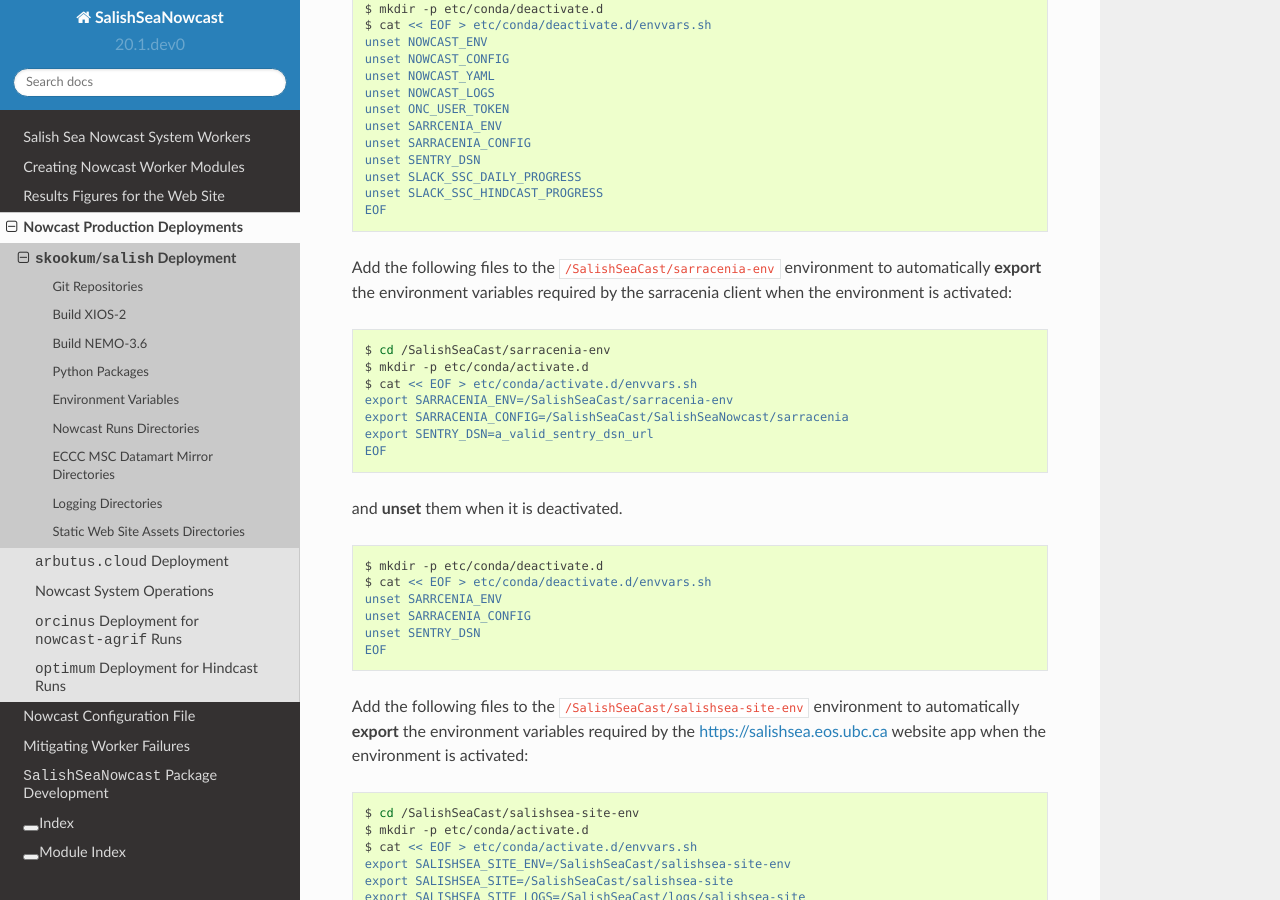
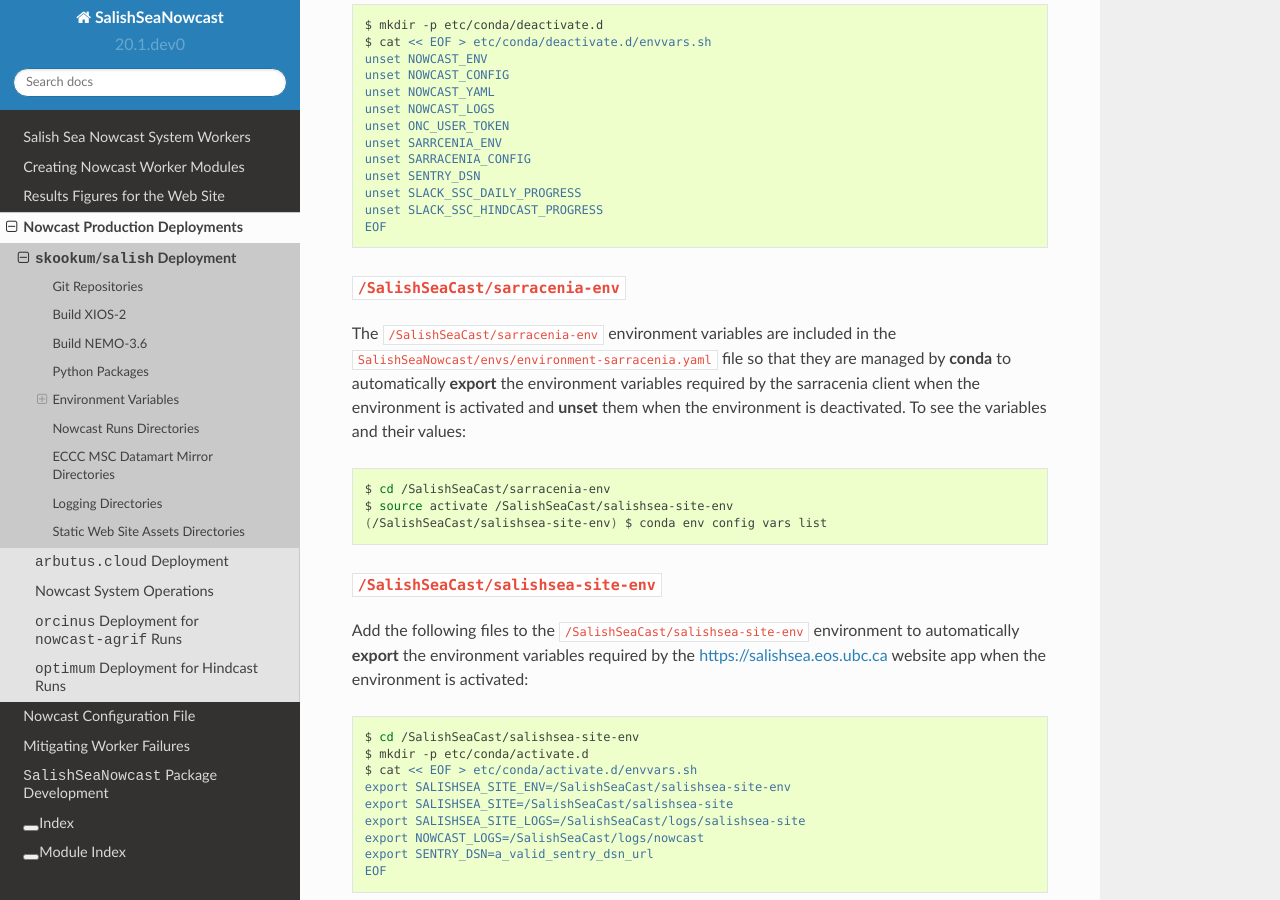
Before and after one commit to SalishSeaCast/SalishSeaNowcast, a Sphinx documentation site: the page built from docs/deployment/skookum_salish.rst, in a window 1280 px wide and 900 px high, scrolled down 2769 px. Built offline with Sphinx 7.4.7 and the Read the Docs theme 2.0.0, drawn with Linux system fonts in a browser that asks for light colours; some of the changed text lies outside the part shown.

Commit message:
Change to conda env description for sarracenia-env
Also use conda to manage envvars from env description files instead of using
files in etc/conda/activate.d/ and deactivate.d/.

```diff
--- a/docs/deployment/skookum_salish.rst
+++ b/docs/deployment/skookum_salish.rst
@@ -120,12 +120,10 @@ For the `sarracenia client`_ that maintains mirrors of the HRDPS forecast files
 
     $ cd /SalishSeaCast/
     $ conda update -n base -c defaults conda
-    $ conda create \
+    $ conda env create \
         --prefix /SalishSeaCast/sarracenia-env \
-        --channel conda-forge \
-        python=3 appdirs watchdog netifaces humanize psutil paramiko
+        -f SalishSeaNowcast/envs/environment-sarracenia.yaml
     $ source activate /SalishSeaCast/sarracenia-env
-    (/SalishSeaCast/sarracenia-env)$ python3 -m pip install amqplib metpx-sarracenia
     (/SalishSeaCast/sarracenia-env)$ sr_subscribe edit credentials.conf  # initialize datamart credentials
 
 For the `salishsea-site web app`_ that is mounted at https://salishsea.eos.ubc.ca/:
@@ -145,6 +143,9 @@ For the `salishsea-site web app`_ that is mounted at https://salishsea.eos.ubc.c
 
 Environment Variables
 =====================
+
+:file:`/SalishSeaCast/nowcast-env`
+----------------------------------
 
 Add the following files to the :file:`/SalishSeaCast/nowcast-env` environment to automatically :command:`export` the environment variables required by the nowcast system when the environment is activated:
 
@@ -183,28 +184,22 @@ and :command:`unset` them when it is deactivated.
     unset SLACK_SSC_HINDCAST_PROGRESS
     EOF
 
-Add the following files to the :file:`/SalishSeaCast/sarracenia-env` environment to automatically :command:`export` the environment variables required by the sarracenia client when the environment is activated:
+
+:file:`/SalishSeaCast/sarracenia-env`
+-------------------------------------
+
+The :file:`/SalishSeaCast/sarracenia-env` environment variables are included in the :file:`SalishSeaNowcast/envs/environment-sarracenia.yaml` file so that they are managed by :command:`conda` to automatically :command:`export` the environment variables required by the sarracenia client when the environment is activated and :command:`unset` them when the environment is deactivated.
+To see the variables and their values:
 
 .. code-block:: bash
 
     $ cd /SalishSeaCast/sarracenia-env
-    $ mkdir -p etc/conda/activate.d
-    $ cat << EOF > etc/conda/activate.d/envvars.sh
-    export SARRACENIA_ENV=/SalishSeaCast/sarracenia-env
-    export SARRACENIA_CONFIG=/SalishSeaCast/SalishSeaNowcast/sarracenia
-    export SENTRY_DSN=a_valid_sentry_dsn_url
-    EOF
+    $ source activate /SalishSeaCast/salishsea-site-env
+    (/SalishSeaCast/salishsea-site-env) $ conda env config vars list
 
-and :command:`unset` them when it is deactivated.
 
-.. code-block:: bash
-
-    $ mkdir -p etc/conda/deactivate.d
-    $ cat << EOF > etc/conda/deactivate.d/envvars.sh
-    unset SARRCENIA_ENV
-    unset SARRACENIA_CONFIG
-    unset SENTRY_DSN
-    EOF
+:file:`/SalishSeaCast/salishsea-site-env`
+-----------------------------------------
 
 Add the following files to the :file:`/SalishSeaCast/salishsea-site-env` environment to automatically :command:`export` the environment variables required by the https://salishsea.eos.ubc.ca website app when the environment is activated:
 
```
Also changed, not shown: 1 other file.
